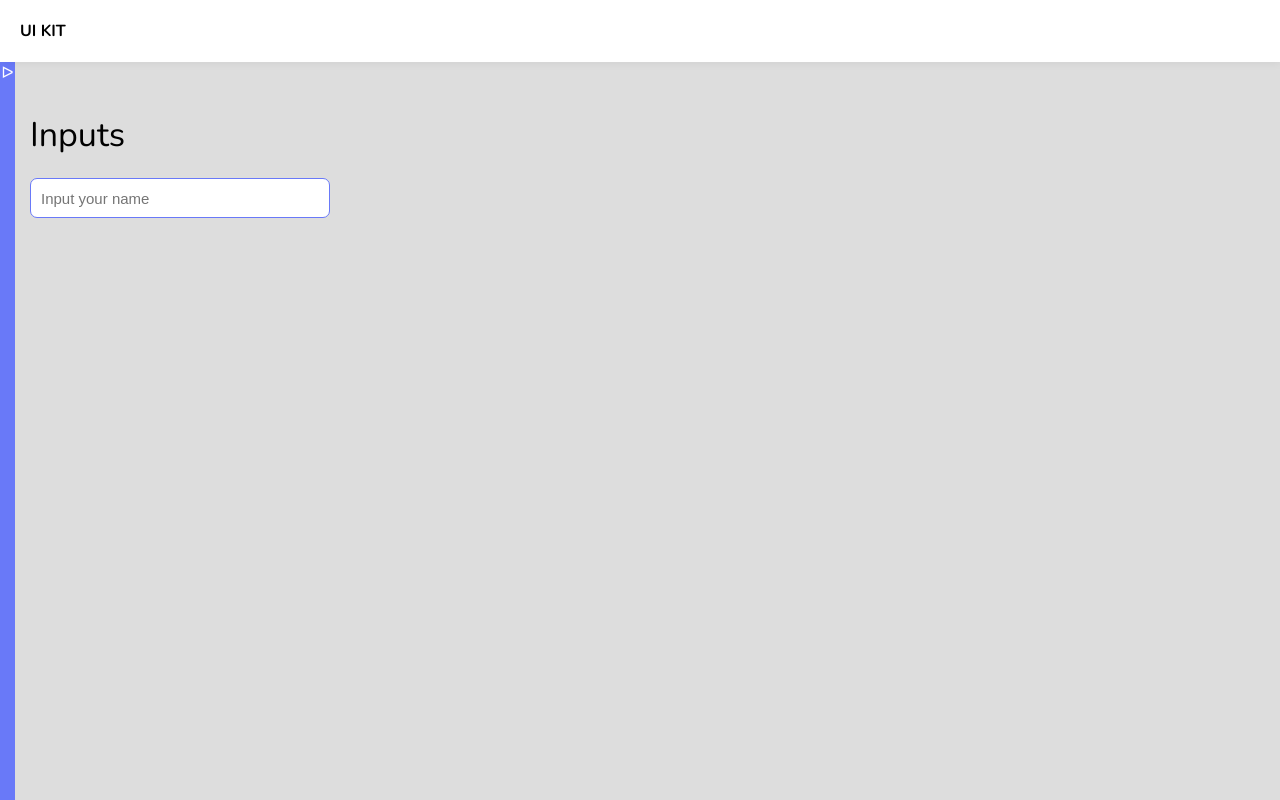
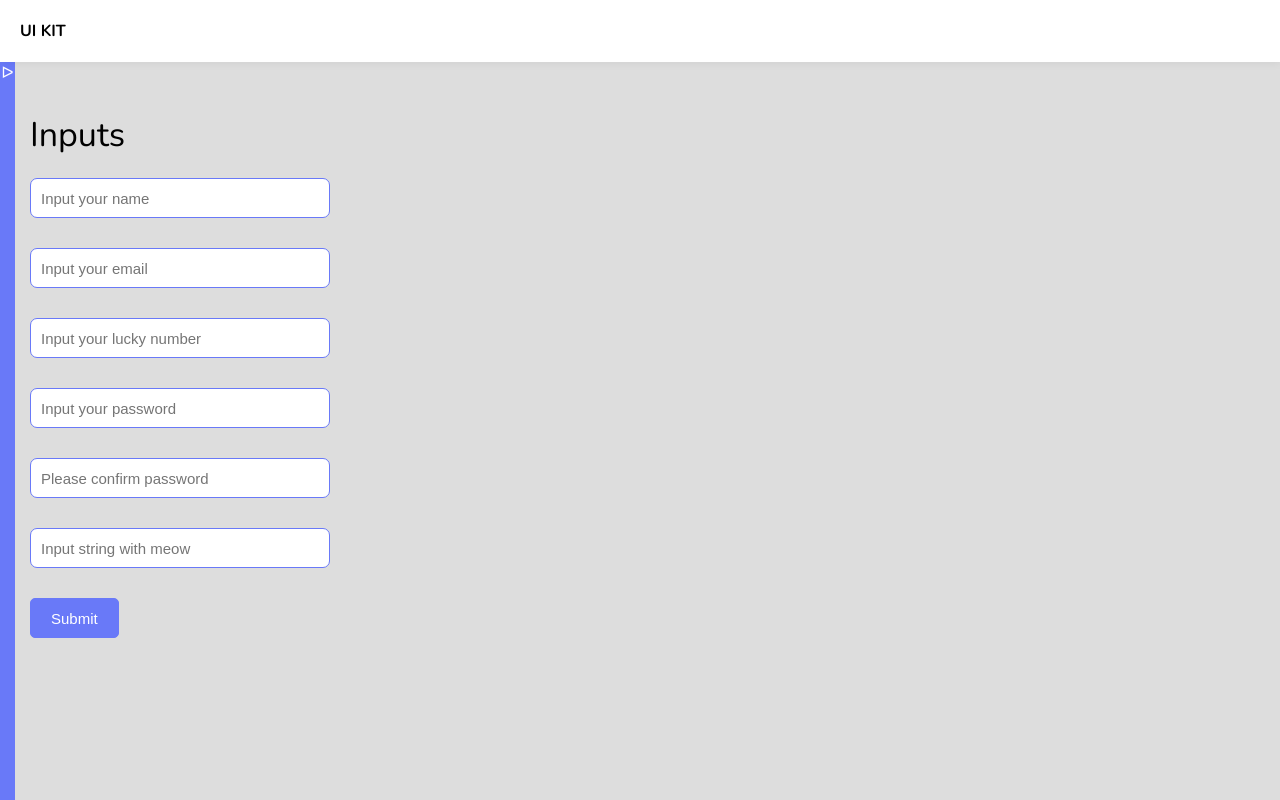
Before and after one commit to Prokhorova-Ri/vue-uikit, a Vue app: page /input in a window 1280 px wide. Built offline with nearby package versions, Linux system fonts and the light colour scheme.

Commit message:
create inputs

```diff
--- a/src/components/VInput.vue
+++ b/src/components/VInput.vue
@@ -1,6 +1,10 @@
 <script setup>
 const emit = defineEmits(["update:value"]);
 const props = defineProps({
+  error: {
+    type: Array,
+    required: false,
+  },
   value: {
     type: String,
     default: "",
@@ -44,6 +48,11 @@ const updateValue = (e) => {
       @input="updateValue"
     />
     <label :for="name" class="input-label">{{ label }}</label>
+    <transition-group>
+      <div class="form-error" v-for="element of error" :key="element.$uid">
+        <div class="form-error__message">{{ element.$message }}</div>
+      </div>
+    </transition-group>
   </div>
 </template>
 
--- a/src/views/VInput.vue
+++ b/src/views/VInput.vue
@@ -1,21 +1,128 @@
 <script setup>
-import { ref } from "vue";
+import { ref, computed } from "vue";
 import VInput from "@/components/VInput.vue";
+import VButton from "@/components/VButton.vue";
+import useVuelidate from "@vuelidate/core";
+import {
+  helpers,
+  minLength,
+  email,
+  maxLength,
+  numeric,
+  sameAs,
+} from "@vuelidate/validators";
 
 const nameField = ref("");
+const emailField = ref("");
+const luckyField = ref("");
+const passwordField = ref("");
+const confirmPassworrdField = ref("");
+const codeWordMeowField = ref("");
+
+const mustBeMeow = (value) => value.includes("meow");
+
+const rules = computed(() => ({
+  nameField: {
+    minLength: helpers.withMessage(
+      `Минимальная длинна 3 символа`,
+      minLength(3)
+    ),
+  },
+  emailField: {
+    email: helpers.withMessage(`Вы ввели неверный email`, email),
+  },
+  luckyField: {
+    maxLength: helpers.withMessage(
+      `Максимальная длина 2 символа`,
+      maxLength(2)
+    ),
+    numeric: helpers.withMessage(`Вы можете ввести только цифры`, numeric),
+  },
+  confirmPassworrdField: {
+    sameAsPassword: helpers.withMessage(
+      `Пароли не совпадают`,
+      sameAs(passwordField.value)
+    ),
+  },
+  codeWordMeowField: {
+    codeWordMeowField: helpers.withMessage(
+      "Строка должна содержать кодовое слово - meow",
+      mustBeMeow
+    ),
+  },
+}));
+
+const v = useVuelidate(rules, {
+  nameField,
+  emailField,
+  luckyField,
+  passwordField,
+  confirmPassworrdField,
+  codeWordMeowField,
+});
+console.log(v);
+
+const submitForm = () => {
+  v.value.$touch();
+  if (v.value.$error) return;
+  alert("Форма отправлена");
+};
 </script>
 
 <template>
   <div>
     <h1 class="heading-1">Inputs</h1>
-
-    <form>
+    <form @submit.prevent="submitForm">
       <VInput
         label="Your name"
         name="name"
         placeholder="Input your name"
-        v-model:value="nameField"
+        v-model:value="v.nameField.$model"
+        :error="v.nameField.$errors"
       />
+
+      <VInput
+        label="Your email"
+        name="email"
+        placeholder="Input your email"
+        v-model:value="v.emailField.$model"
+        :error="v.emailField.$errors"
+      />
+
+      <VInput
+        label="Your lucky number"
+        name="lucky"
+        placeholder="Input your lucky number"
+        v-model:value="v.luckyField.$model"
+        :error="v.luckyField.$errors"
+      />
+
+      <VInput
+        label="Your password"
+        name="password"
+        placeholder="Input your password"
+        v-model:value="passwordField"
+        type="password"
+      />
+
+      <VInput
+        label="Confirm password"
+        name="confirm"
+        placeholder="Please confirm password"
+        v-model:value="v.confirmPassworrdField.$model"
+        :error="v.confirmPassworrdField.$errors"
+        type="password"
+      />
+
+      <VInput
+        label="Meow string"
+        name="meow"
+        placeholder="Input string with meow"
+        v-model:value="v.codeWordMeowField.$model"
+        :error="v.codeWordMeowField.$errors"
+      />
+
+      <VButton label="Submit" color="primary" />
     </form>
   </div>
 </template>
```
